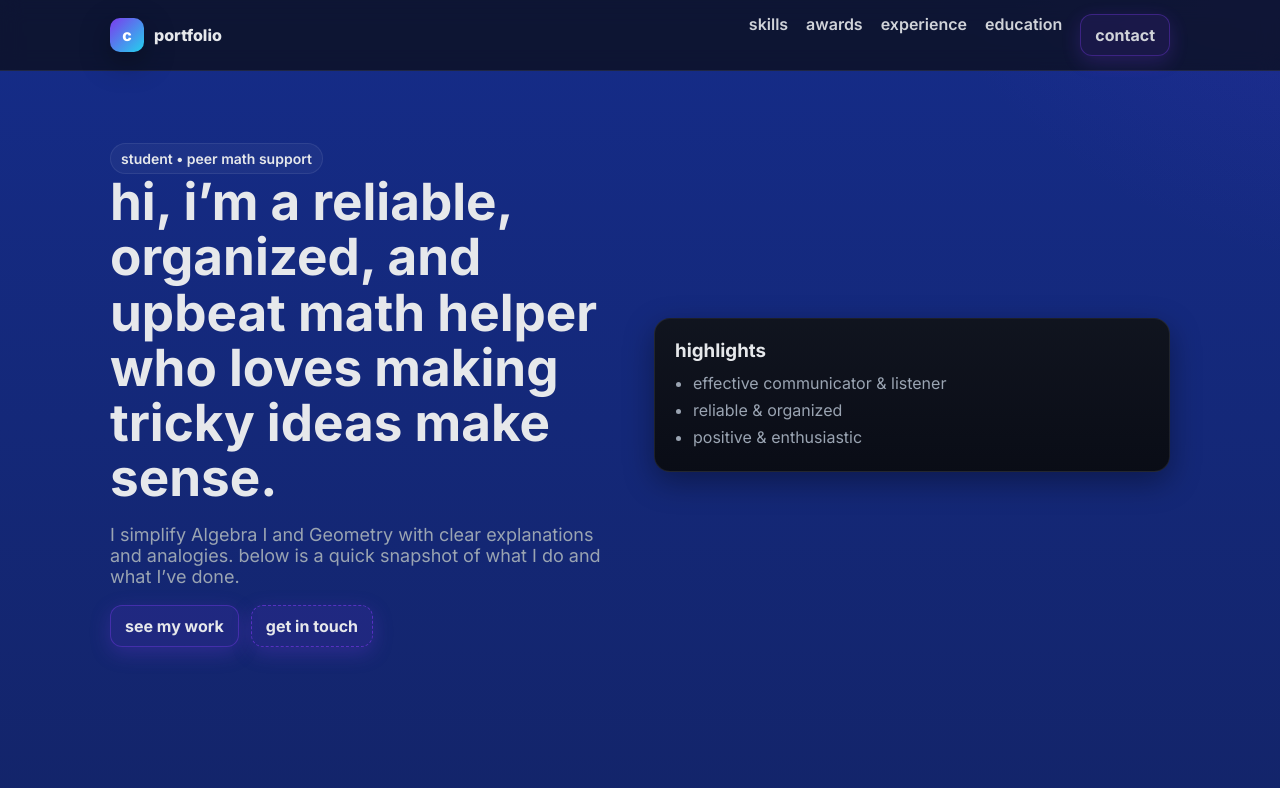
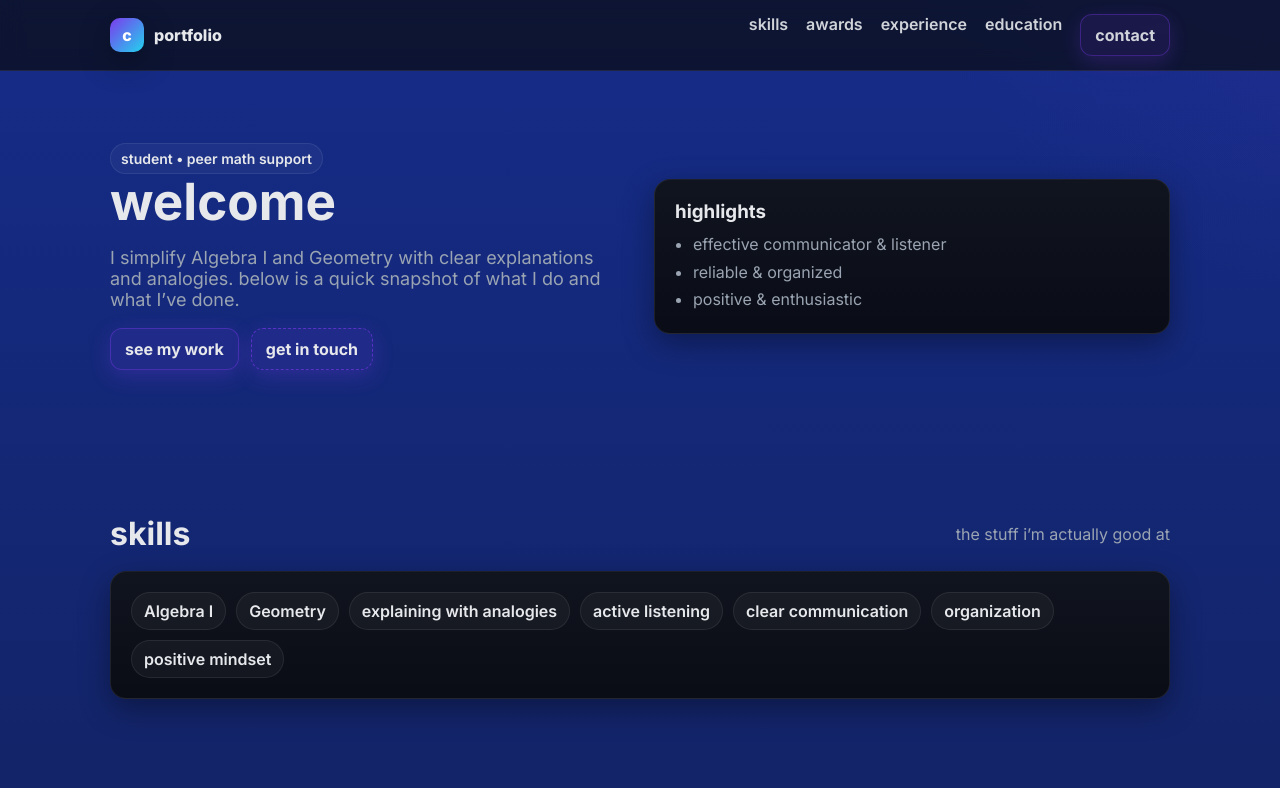
Before and after one commit to camc961/MyPortfolio, a plain HTML site: page index.html in a window 1280 px wide. Shown: the top 788 px of the page. Drawn offline with Linux system fonts and the light colour scheme.

Commit message:
Update index.html

```diff
--- a/index.html
+++ b/index.html
@@ -159,7 +159,7 @@
     <section class="hero">
       <div>
         <span class="badge">student • peer math support</span>
-        <h1>hi, i’m a reliable, organized, and upbeat math helper who loves making tricky ideas make sense.</h1>
+        <h1>welcome</h1>
         <p>I simplify Algebra I and Geometry with clear explanations and analogies. below is a quick snapshot of what I do and what I’ve done.</p>
         <div class="cta">
           <a class="btn" href="#experience">see my work</a>
```
